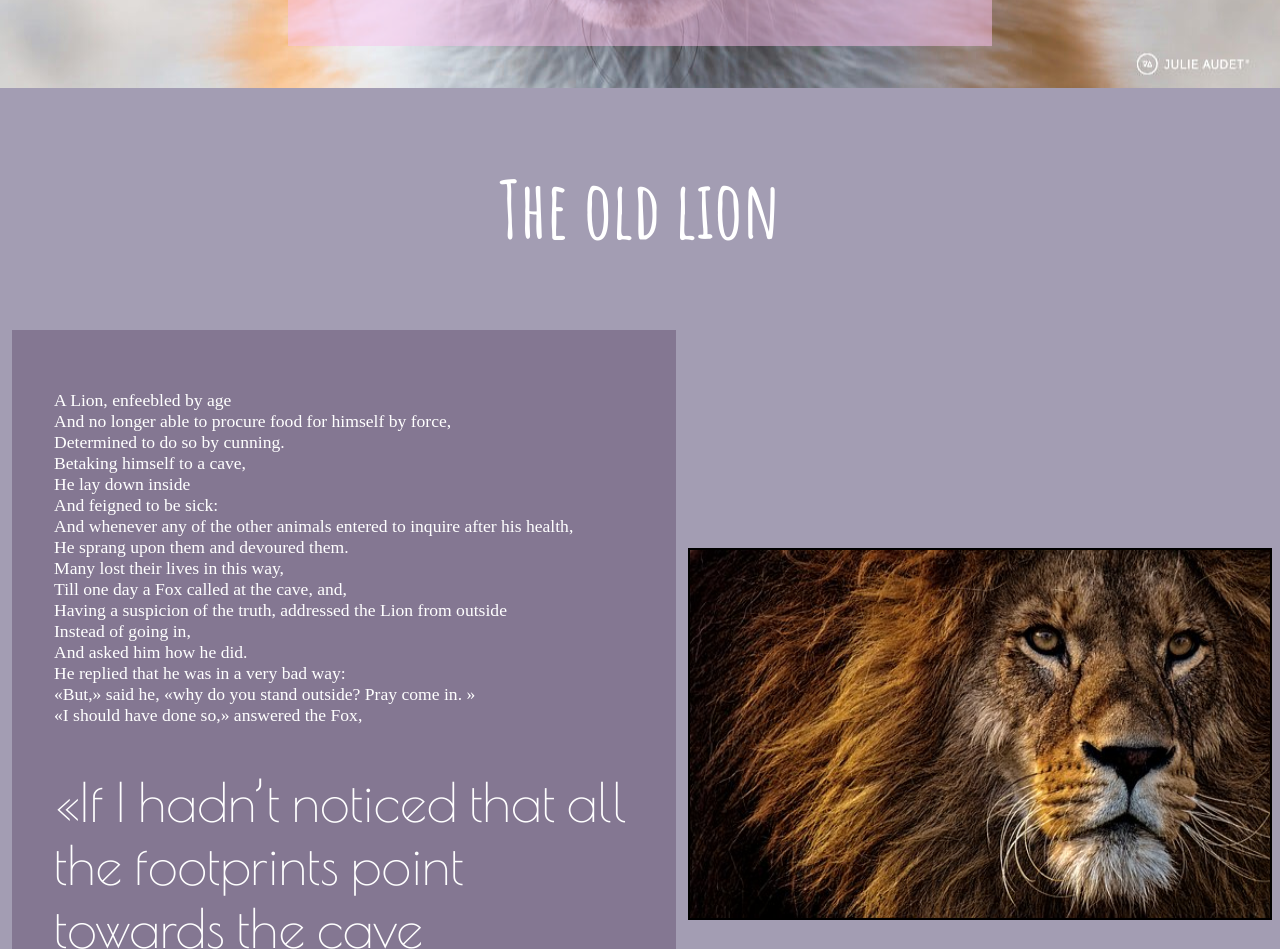
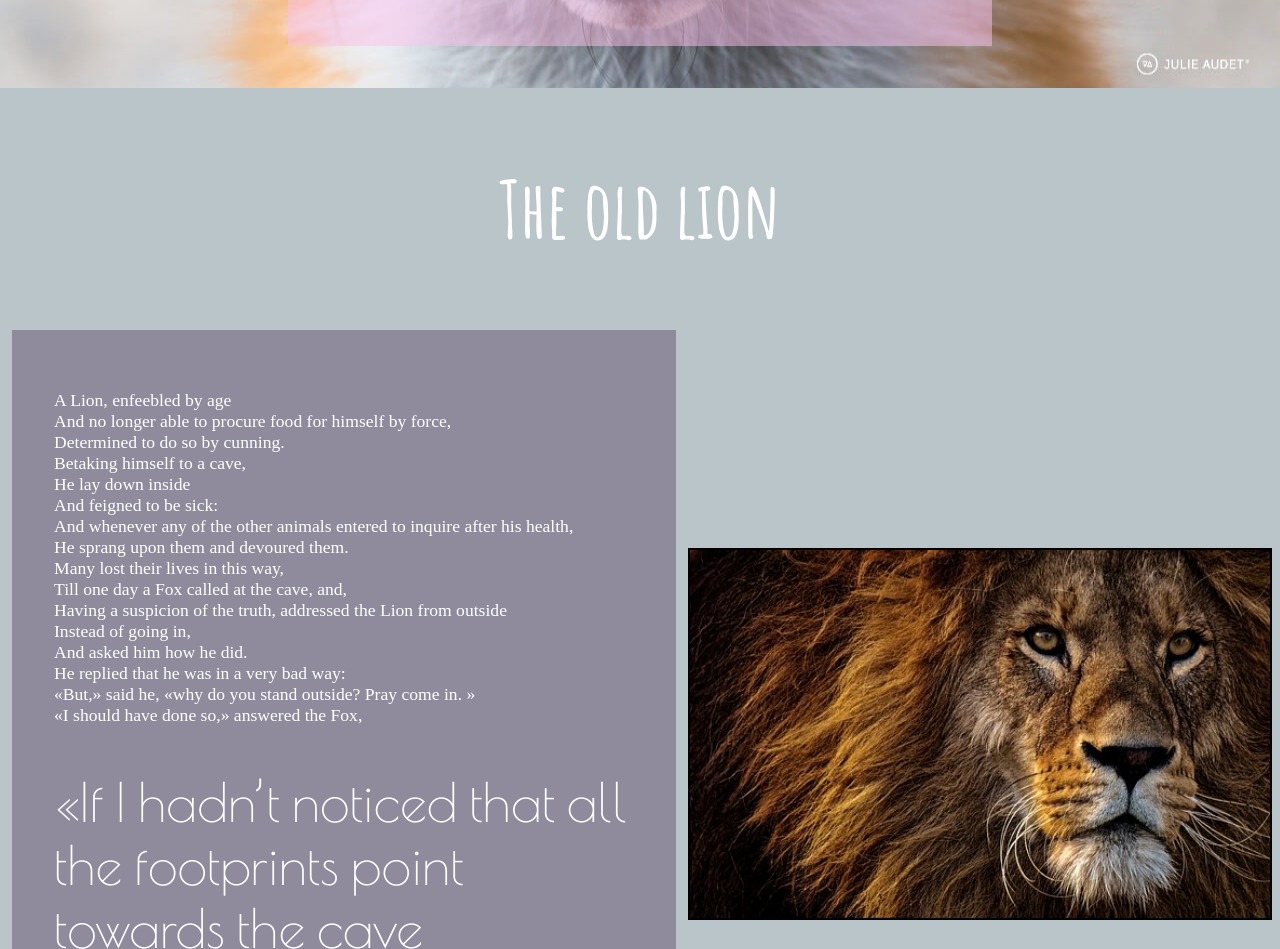
Before and after one commit to CosettePalayret/b3-projet1-aesop, a plain HTML site: page index.html in a window 1280 px wide. Shown: the part 3433-4382 px from the top of the page. Drawn offline with nearby package versions, Linux system fonts and the light colour scheme; a web font is replaced by a local one.

Commit message:
background2
Changement fable 3

```diff
--- a/css/master.css
+++ b/css/master.css
@@ -67,7 +67,7 @@ section {
 
 #fable02 {
   min-height: 60vh;
-  background: #A39DB3;
+  background: #B9C5C8;
   overflow: hidden;
   padding: 6px;
 }
```
